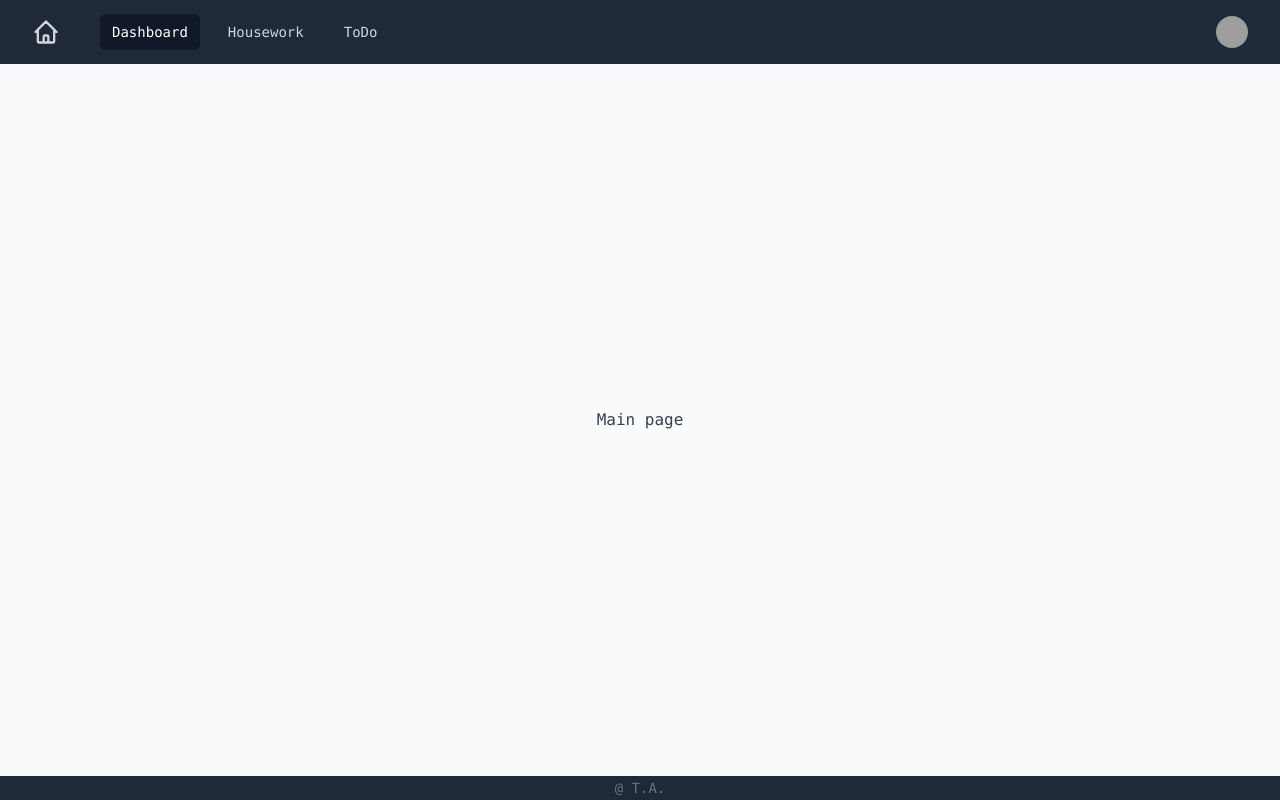
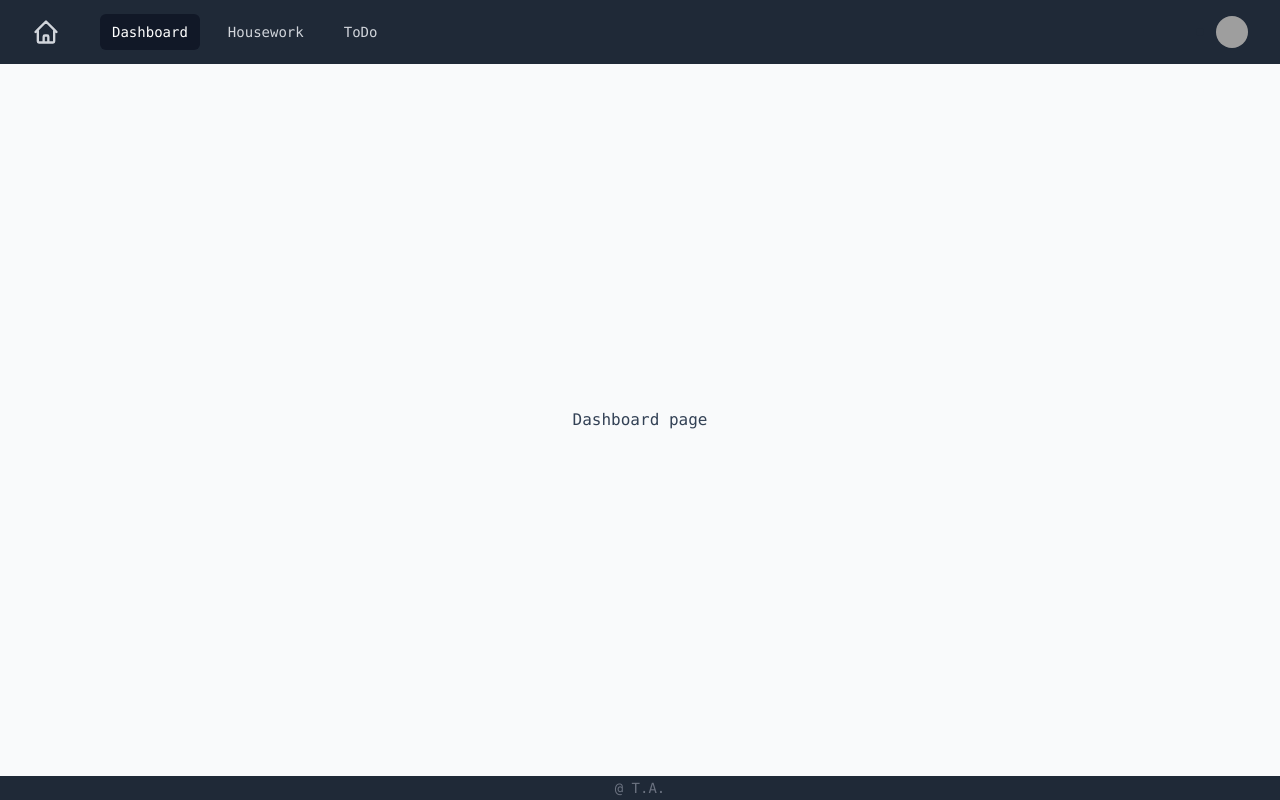
Before and after one commit to Takuya-Akuzawa/kajiyaro-frontend, a Next.js app: page / in a window 1280 px wide. Built offline with nearby package versions, Linux system fonts and the light colour scheme; grey boxes are pictures that could not be loaded.

Commit message:
KA-2 vercel deploy

```diff
--- /dev/null
+++ b/components/Dashboard.js
@@ -0,0 +1,7 @@
+export default function Dashboard() {
+  return (
+    <div>
+      Dashboard page
+    </div>
+  )
+}
--- a/components/HouseworkForm.js
+++ b/components/HouseworkForm.js
@@ -84,7 +84,7 @@ export default function HouseworkForm({ houseworkCreated, housework }) {
 
         <label htmlFor="housework_name">housework</label>
         <input
-          className="block text-black w-full px-4 py-2 mt-2
+          className="block text-black w-full px-4 py-2 mb-3
                     border border-gray-300 rounded-md
                     focus:border-blue-400 focus:ring-blue-300 focus:ring-opacity-40
                     focus:outline-none focus:ring"
@@ -98,7 +98,7 @@ export default function HouseworkForm({ houseworkCreated, housework }) {
 
         <label htmlFor="description">description</label>
         <textarea
-          className="block text-black w-full px-4 py-2 mb-2
+          className="block text-black w-full px-4 py-2 mb-3
                     border border-gray-300 rounded-md
                     focus:border-blue-400 focus:ring-blue-300 focus:ring-opacity-40
                     focus:outline-none focus:ring"
@@ -112,7 +112,7 @@ export default function HouseworkForm({ houseworkCreated, housework }) {
 
         <label htmlFor="estimated_time">標準時間</label>
         <input
-          className="block text-black w-full px-4 py-2 mt-2
+          className="block text-black w-full px-4 py-2 mb-3
                     border border-gray-300 rounded-md
                     focus:border-blue-400 focus:ring-blue-300 focus:ring-opacity-40
                     focus:outline-none focus:ring"
--- a/components/Main.js
+++ /dev/null
@@ -1,7 +0,0 @@
-export default function Main() {
-  return (
-    <div>
-      Main page
-    </div>
-  )
-}
--- a/pages/create-housework-page.js
+++ b/pages/create-housework-page.js
@@ -9,7 +9,7 @@ export default function CreateHousework() {
   return (
     <StateContextProvider>
       <Layout title="Create Housework">
-        <h2 className="mb-3 text-center text-xl font-semibold">Create Housework</h2>
+        <h2 className="my-3 text-center text-xl font-semibold">Create Housework</h2>
 
         <HouseworkForm />
         <LinkToHousework />
--- a/pages/houseworks/[id].js
+++ b/pages/houseworks/[id].js
@@ -30,9 +30,9 @@ export default function Housework({ staticHousework, id }) {
 
   return (
     <StateContextProvider>
-      <Layout title={housework.title}>
+      <Layout title="Detail">
 
-        <h2 className="mb-3 text-center text-xl font-semibold">Housework Detail</h2>
+        <h2 className="my-3 text-center text-xl font-semibold">Housework Detail</h2>
 
         <HouseworkForm houseworkCreated={mutate} housework={housework} />
 
--- a/pages/index.js
+++ b/pages/index.js
@@ -1,10 +1,11 @@
+import Dashboard from "../components/Dashboard";
 import Layout from "../components/Layout";
-import Main from "../components/Main";
+
 
 export default function Home() {
   return (
-    <Layout title="Main">
-      <Main />
+    <Layout title="Dashboard">
+      <Dashboard />
     </Layout>
   )
 }
```
